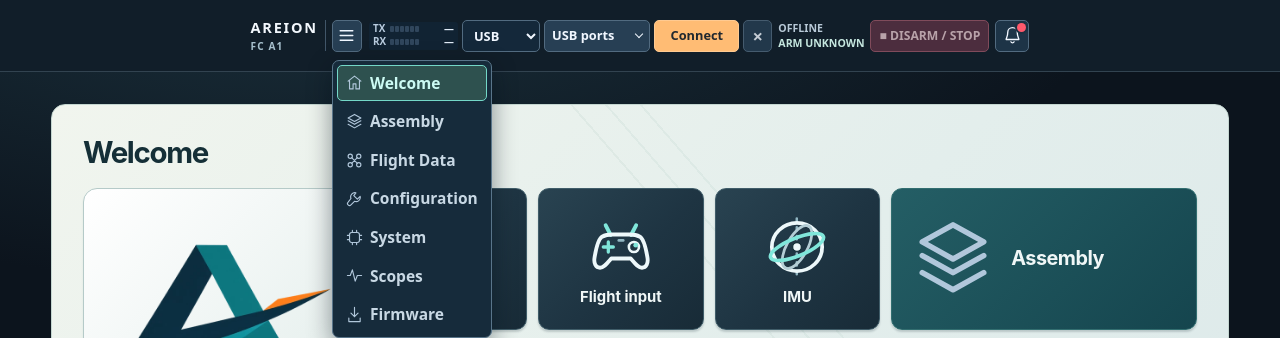
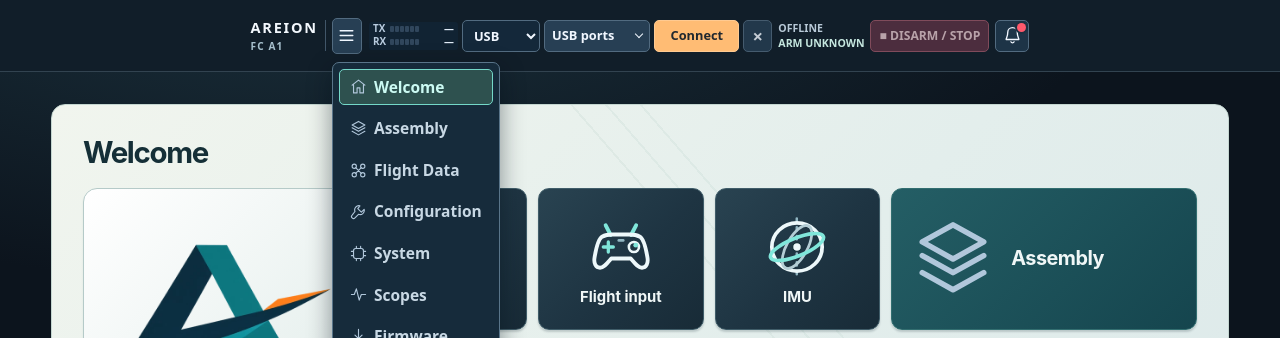
Before and after one commit to chilchiltrips-boop/areion-flight-console, a website with bundled scripts: page web/index.html in a window 1280 px wide. Both pictures are taken after a click on the button 346 px from the left and 35 px from the top of the page. Shown: the top 338 px of the page. Built offline with nearby package versions, Linux system fonts and the light colour scheme.

Commit message:
Restore spacing between console menu tabs while keeping the kit toolbar on one line

```diff
--- a/web/header.css
+++ b/web/header.css
@@ -13,10 +13,10 @@
   display: flex;
   align-items: center;
   gap: clamp(5px, .65vw, 12px);
-  padding: 5px clamp(8px, 1vw, 18px);
+  padding: 8px clamp(8px, 1vw, 18px);
   margin-inline: auto;
   max-width: 1900px;
-  min-height: 48px;
+  min-height: 52px;
   white-space: nowrap;
 }
 .console-mast .identity {
@@ -35,15 +35,22 @@
 }
 .page-picker.is-open { z-index: 31; }
 .console-mast #pages-menu { display: none; }
-.console-mast nav { display: flex; flex-flow: row nowrap; align-items: center; gap: 1px; height: auto; width: auto; }
+.console-mast nav {
+  display: flex;
+  flex-flow: row nowrap;
+  align-items: center;
+  gap: clamp(4px, .85cqi, 8px);
+  height: auto;
+  width: auto;
+}
 .console-mast .nav {
   display: inline-flex;
   align-items: center;
-  gap: 4px;
-  min-height: 32px;
-  padding: 4px clamp(4px, .42vw, 8px);
+  gap: 5px;
+  min-height: 36px;
+  padding: 5px clamp(6px, 1.15cqi, 10px);
   color: #c8d8e4;
-  font: 630 .82rem/1.12 system-ui,sans-serif;
+  font: 630 .875rem/1.15 system-ui,sans-serif;
 }
 .console-mast .nav.active { background: #29554f; color: #d8fff4; }
 .console-mast .nav img { width: 16px; height: 16px; }
@@ -201,37 +208,42 @@
 #open-console { display: inline-block; margin-top: 8px; color: #96ebda; }
 
 /* Navigation responds to the space left by this kit's actual controls and status. */
-@container pages (max-width: 715px) {
-  .console-mast .nav { padding-inline: 4px; font-size: .78rem; }
+@container pages (max-width: 824px) {
+  .console-mast .nav { padding-inline: 6px; font-size: .82rem; }
 }
-@container pages (max-width: 640px) {
+@container pages (max-width: 736px) {
   .console-mast .nav:not(.active) img { display: none; }
 }
-@container pages (max-width: 510px) {
-  .console-mast .nav { min-width: 29px; justify-content: center; padding-inline: 5px; }
+@container pages (560px < width <= 600px) {
+  .console-mast .nav { padding-inline: 5px; }
+  .console-mast .nav img { display: none; }
+}
+@container pages (max-width: 560px) {
+  .console-mast .nav { min-width: 34px; justify-content: center; padding-inline: 7px; }
   .console-mast .nav:not(.active) img { display: inline; }
   .console-mast .nav:not(.active) span { display: none; }
 }
-@container pages (max-width: 325px) {
+@container pages (max-width: 372px) {
+  .console-mast .nav { min-width: 32px; padding-inline: 6px; }
   .console-mast .nav span { display: none; }
 }
-@container pages (max-width: 219px) {
-  .console-mast #pages-menu { display: grid; place-items: center; width: 30px; padding: 0; }
+@container pages (max-width: 250px) {
+  .console-mast #pages-menu { display: grid; place-items: center; width: 30px; min-height: 36px; padding: 0; }
   .console-mast .page-picker nav { display: none; }
   .console-mast .page-picker.is-open nav {
     position: absolute;
     top: calc(100% + 8px);
     left: 0;
     display: grid;
-    gap: 2px;
-    padding: 4px;
+    gap: 5px;
+    padding: 6px;
     width: max-content;
     border: 1px solid #59758a;
     border-radius: 7px;
     background: #162b3b;
     box-shadow: 0 8px 24px #050d1670;
   }
-  .console-mast .page-picker.is-open .nav { justify-content: start; padding-inline: 8px; gap: 7px; }
+  .console-mast .page-picker.is-open .nav { justify-content: start; padding-inline: 10px; gap: 7px; }
   .console-mast .page-picker.is-open .nav span { display: inline; }
 }
 @media (max-width: 1470px) {
```
